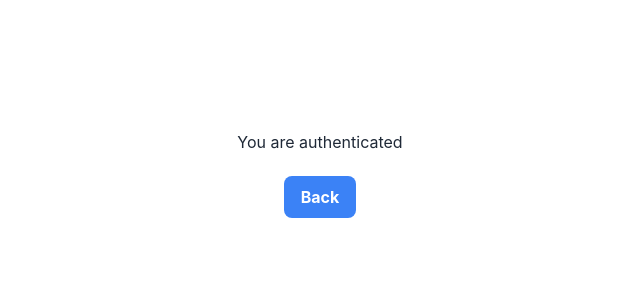
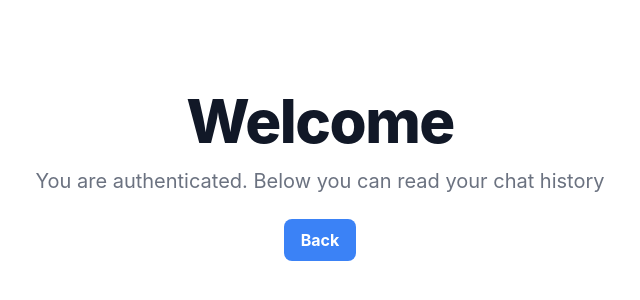
Before and after one commit to CalleTrogen/chatify-app, a React (Vite) app: page /chat in a window 1280 px wide. Shown: the part 224-524 px from the top of the page, without its empty margins (320-960 px from the left). Built offline with nearby package versions, Linux system fonts and the light colour scheme; sample sign-in values are in the browser's storage.

Commit message:
get token data and avatar done

```diff
--- a/index.html
+++ b/index.html
@@ -5,6 +5,8 @@
   <meta charset="UTF-8" />
   <link rel="icon" type="image/svg+xml" href="/vite.svg" />
   <meta name="viewport" content="width=device-width, initial-scale=1.0" />
+  <meta http-equiv="Content-Security-Policy"
+    content="default-src 'self'; connect-src https://chatify-api.up.railway.app 'self'; img-src * 'self'; style-src 'self' 'unsafe-inline'; script-src * 'self'; script-src-elem * 'self' 'unsafe-inline'; script-src-attr * 'self' 'unsafe-inline'">
   <title>Chatify</title>
 </head>
 
--- a/src/comp/Chat.jsx
+++ b/src/comp/Chat.jsx
@@ -5,18 +5,18 @@ const AuthComponent = () => {
     const [jwt, setJwt] = useState('');
     const [avatarUrl, setAvatarUrl] = useState('');
     const [isAuthed, setIsAuthed] = useState(false);
+    const [decodedJwt, setDecodedJwt] = useState(null);
 
     useEffect(() => {
         // Hämtar jwt från sessionStorage
         const savedJwt = sessionStorage.getItem('jwt');
         if (savedJwt) {
+            const decodedJwt = JSON.parse(atob(savedJwt.split('.')[1]));
+
+            setDecodedJwt(decodedJwt);
             setJwt(savedJwt);
             setIsAuthed(true);
-        }
-        // Hämtar avatar från sessionStorage
-        const savedAvatarUrl = sessionStorage.getItem('avatar');
-        if (savedAvatarUrl) {
-            setAvatarUrl(savedAvatarUrl);
+            setAvatarUrl(decodedJwt.avatar);
         }
     }, []);
 
@@ -25,16 +25,22 @@ const AuthComponent = () => {
         <div>
             {isAuthed ? (
                 <div>
-                    <h1>You are authenticated</h1>
-                    {avatarUrl && <img src={avatarUrl} alt="User Avatar" />}<br />
-                    <NavLink to='/'>
-                        <button className="bg-blue-500 hover:bg-blue-700 text-white font-bold py-2 px-4">Back</button>
-                    </NavLink>
+                    {avatarUrl && <img src={avatarUrl} alt="User Avatar" className="object-content h-30 w-20 inline-block rounded mb-5" />}
+                    <h1 className="mb-4 text-4xl font-extrabold leading-none tracking-tight text-gray-900 md:text-5xl lg:text-6xl dark:text-white">Welcome </h1>
+                    <p className="mb-6 text-lg font-normal text-gray-500 lg:text-xl sm:px-16 xl:px-48 dark:text-gray-400">You are authenticated. Below you can read your chat history</p>
+
+                    <div>
+                        <NavLink to='/'>
+                            <button className="bg-blue-500 hover:bg-blue-700 text-white font-bold py-2 px-4">Back</button>
+                        </NavLink>
+                    </div>
                 </div>
             ) : (
                 <h1>Couldn't be authenticated. Please try to log in again</h1>
             )}
+
         </div>
+
     );
 };
 
```
